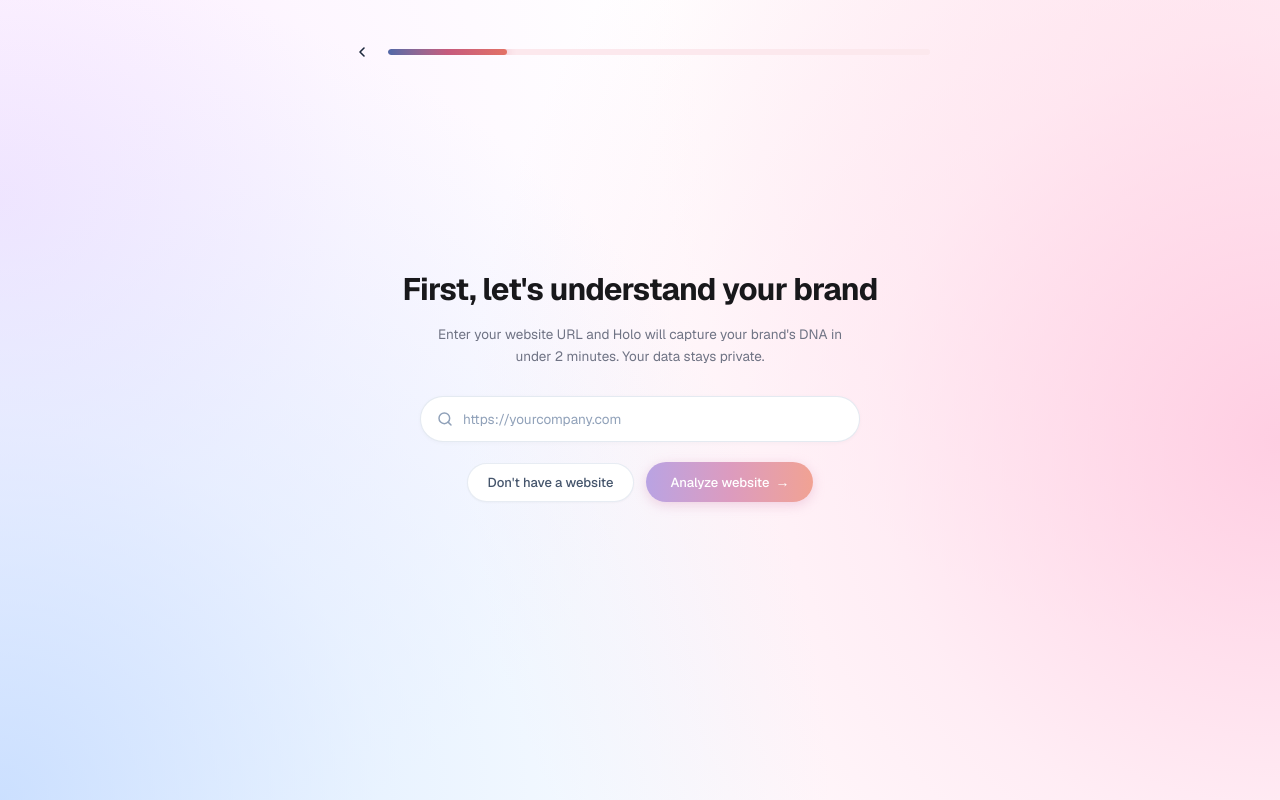
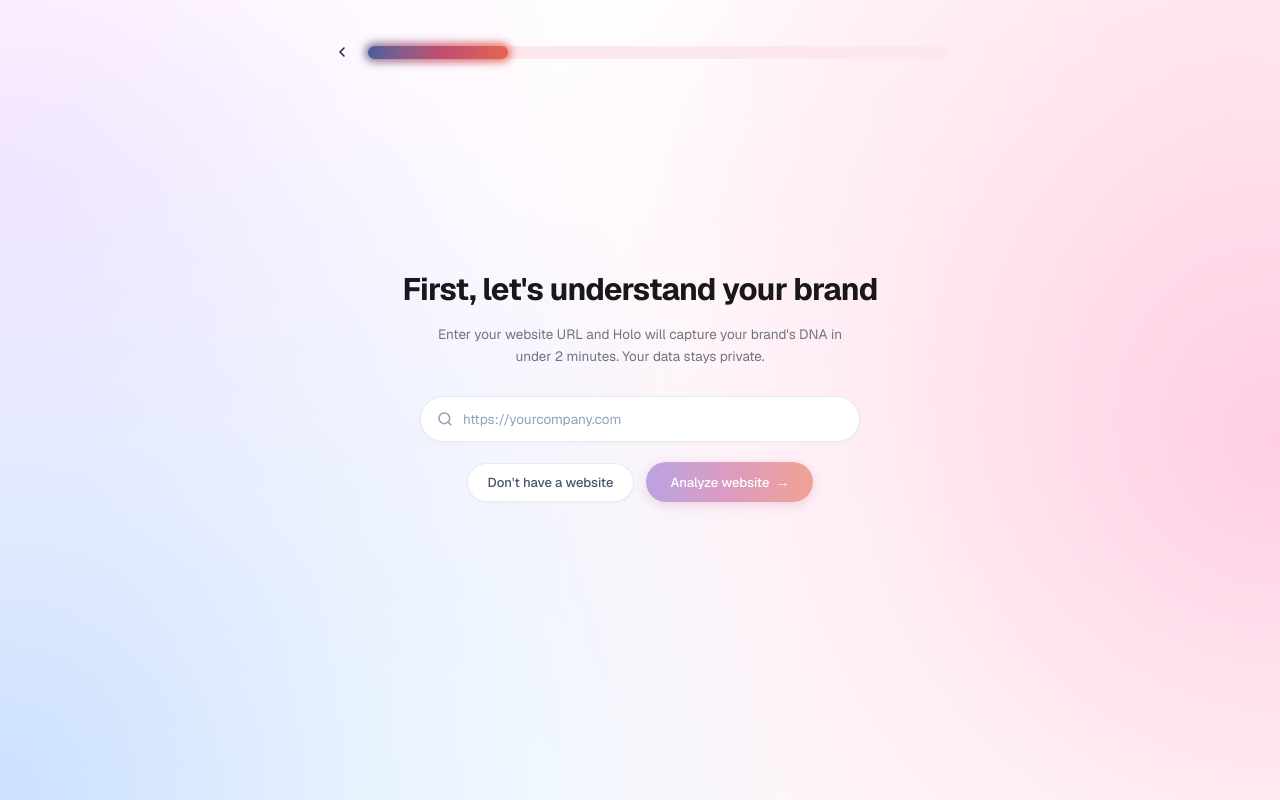
Before and after one commit to worapon888/convert-cake-kol-matcher, a Next.js app: page / in a window 1280 px wide. Built offline with nearby package versions, Linux system fonts and the light colour scheme.

Commit message:
style: enlarge progress bar and add soft diffused blur aura matching reference

```diff
--- a/src/app/page.tsx
+++ b/src/app/page.tsx
@@ -46,9 +46,9 @@ export default function Screen01BrandInputPage() {
         backgroundAttachment: "fixed",
       }}
     >
-      {/* Top Bar: Back Arrow + Gradient Progress Bar */}
+      {/* Top Bar: Back Arrow + Large Glowing Progress Bar */}
       <div className="w-full pt-8 sm:pt-10 px-4 sm:px-6">
-        <div className="w-full max-w-[580px] mx-auto flex items-center justify-center gap-3.5">
+        <div className="w-full max-w-[620px] mx-auto flex items-center justify-center gap-3 sm:gap-3.5">
           {/* Back Arrow Button */}
           <button
             type="button"
@@ -73,10 +73,18 @@ export default function Screen01BrandInputPage() {
             aria-valuenow={1}
             aria-valuemin={1}
             aria-valuemax={5}
-            className="flex-1 min-w-0 h-[6px] rounded-full bg-[#FCE8ED] overflow-hidden p-0 relative"
+            className="flex-1 min-w-0 h-[11px] sm:h-[13px] rounded-full bg-[#FCE8ED] relative flex items-center"
           >
-            {/* Active Segment (~22% width) with smooth gradient */}
-            <div className="h-full w-[22%] rounded-full bg-gradient-to-r from-[#4F68A8] via-[#855B90] via-[#C65A7D] to-[#E37265] shadow-[0_0_10px_rgba(198,90,125,0.45)]" />
+            {/* Active Segment (~24% width) with smooth gradient & diffused blur aura */}
+            <div className="relative h-full w-[24%]">
+              {/* Soft blurred glow that bleeds around the active segment */}
+              <div
+                className="absolute -inset-[3px] rounded-full bg-gradient-to-r from-[#455E9E] via-[#774E86] via-[#BD4E70] to-[#E56350] blur-[4px] opacity-75 pointer-events-none"
+                aria-hidden="true"
+              />
+              {/* Main gradient pill */}
+              <div className="relative h-full w-full rounded-full bg-gradient-to-r from-[#455E9E] via-[#774E86] via-[#BD4E70] to-[#E56350] shadow-[0_0_8px_rgba(229,99,80,0.45)]" />
+            </div>
           </div>
         </div>
       </div>
```
